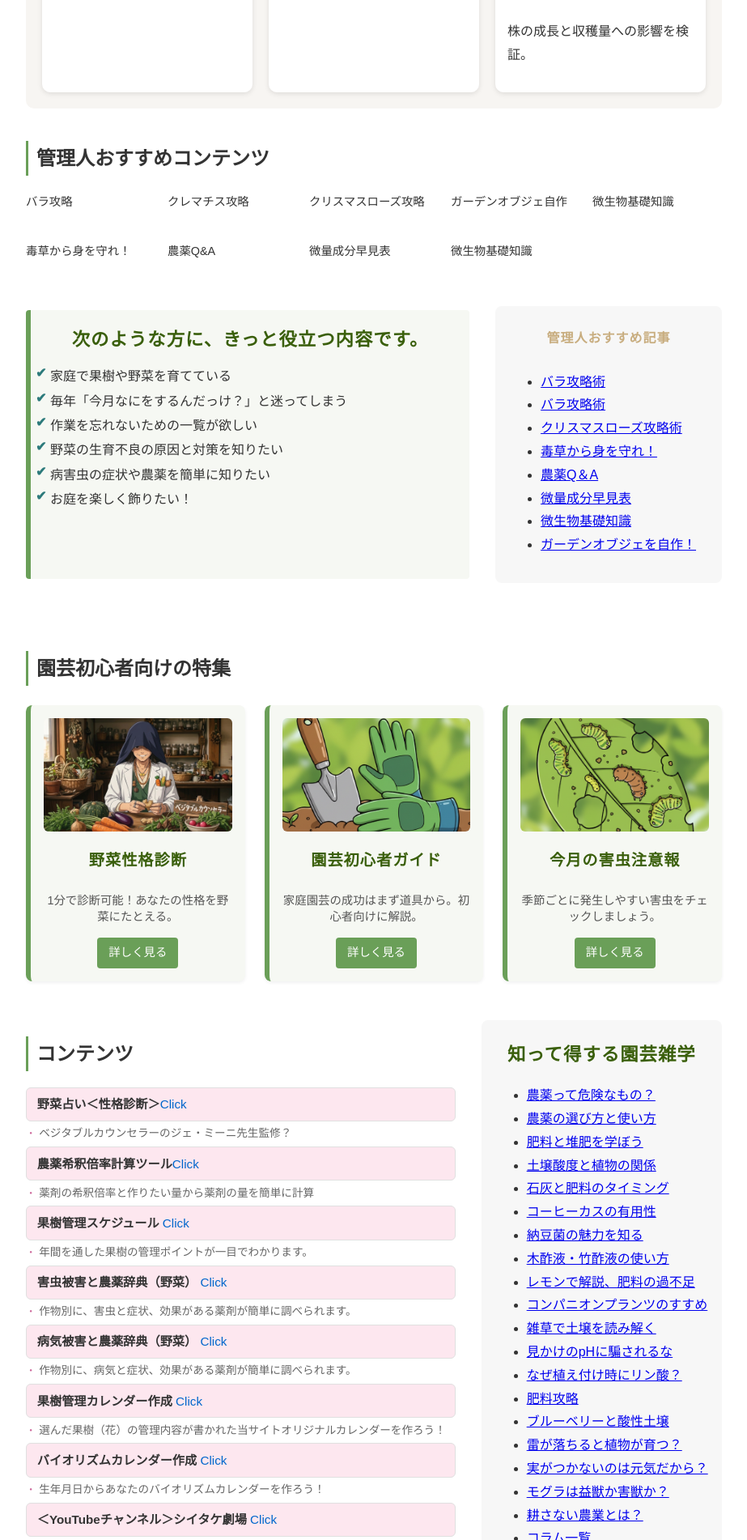
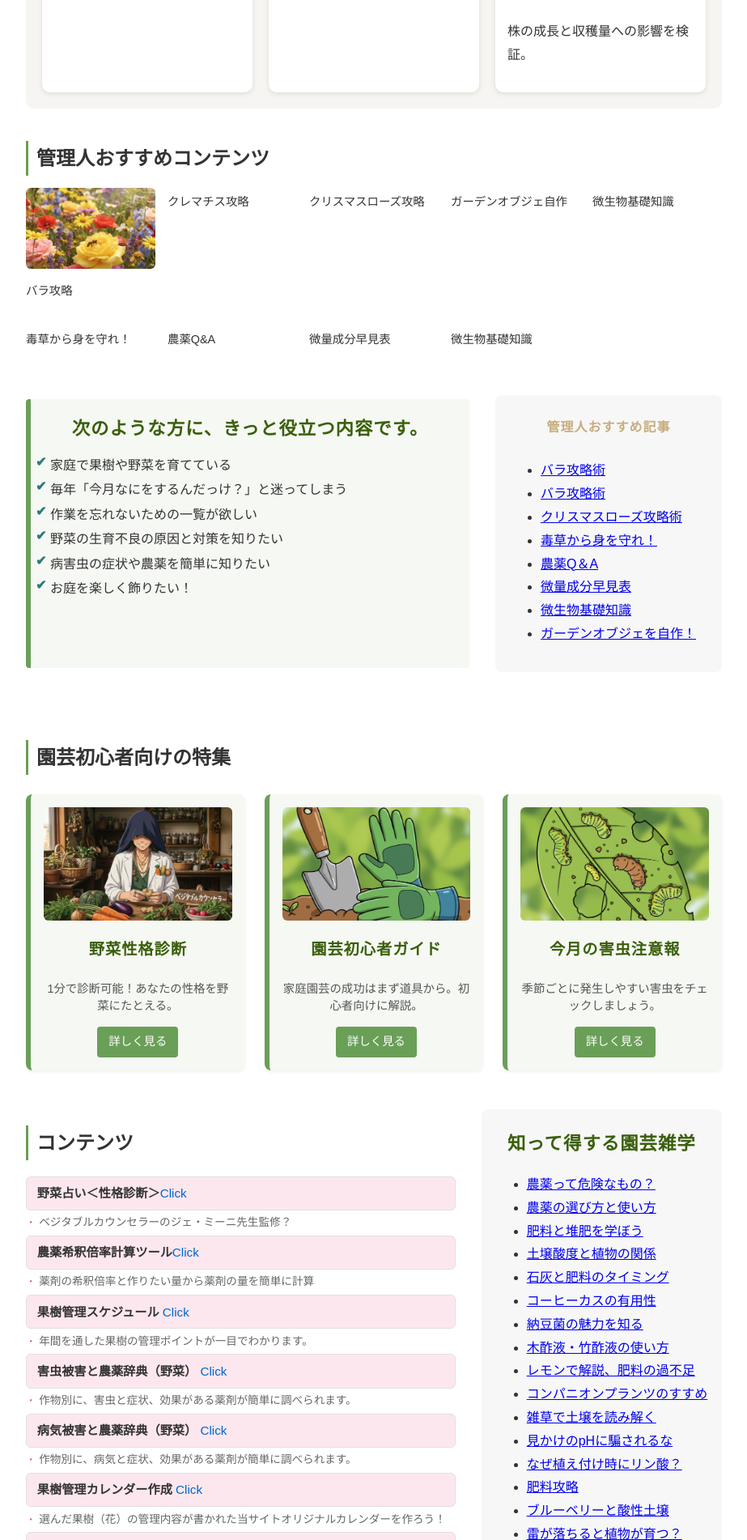
Before and after one commit to shiitake-garden/shiitake-garden.github.io, a Jekyll site: the page built from index_bf.html, in a window 1280 px wide. Shown: the part 904-2806 px from the top of the page at 81% size, without its empty margins (178-1101 px from the left). Built offline with Jekyll 4.4.1, drawn with Linux system fonts in a browser that asks for light colours.

Commit message:
Update index_bf.html

```diff
--- a/index_bf.html
+++ b/index_bf.html
@@ -56,7 +56,7 @@ title: カルティベーションラボ
   <div class="recommend-grid">
 
     <a href="/contents/kouryaku/bara.html" class="recommend-card">
-<!--      <img src="/images/bee.jpg" alt="おすすめ記事1"> -->
+      <img src="/images/bee.jpg" alt="おすすめ記事1">
       <p>バラ攻略</p>
     </a>
 
```
